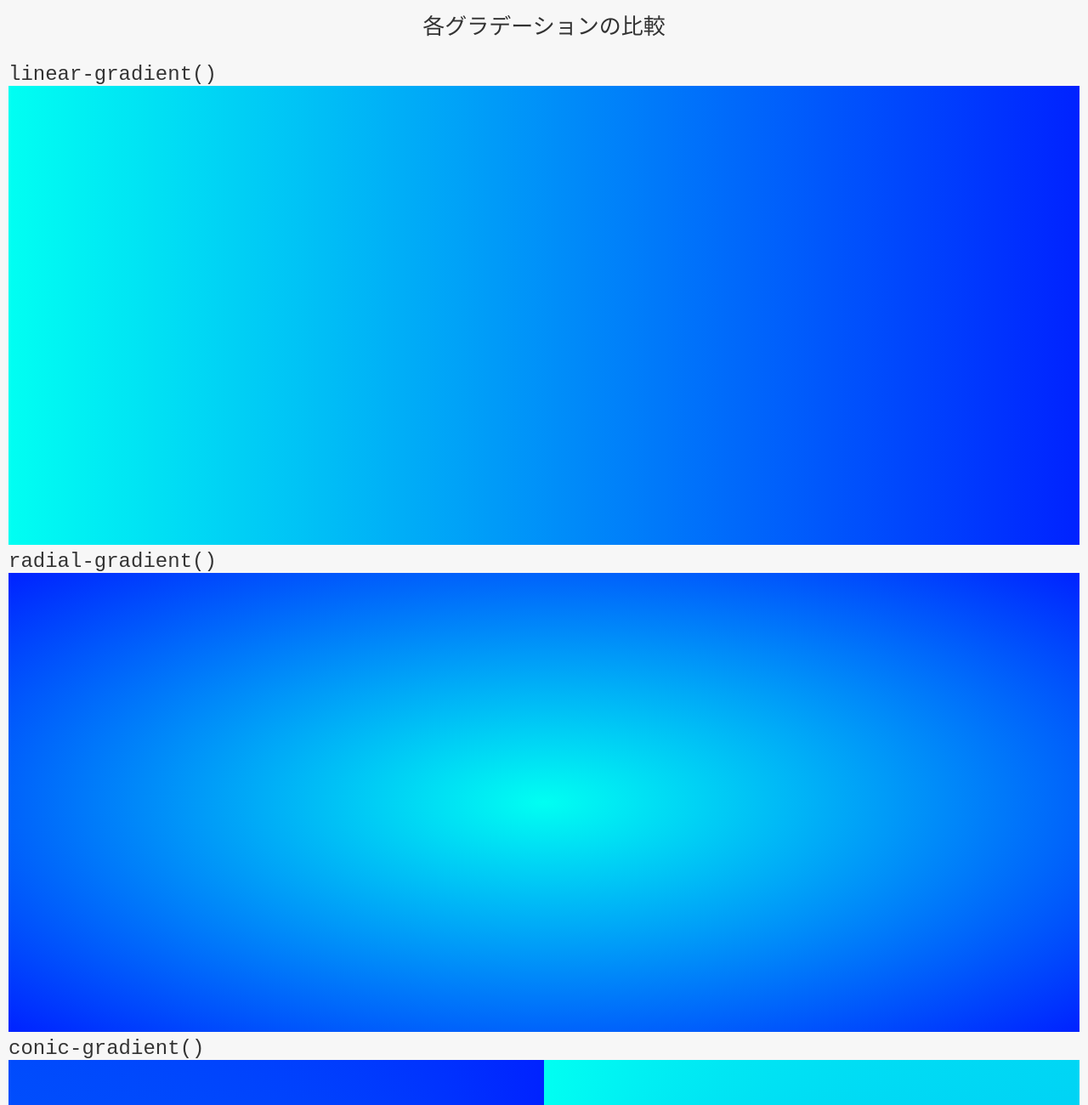
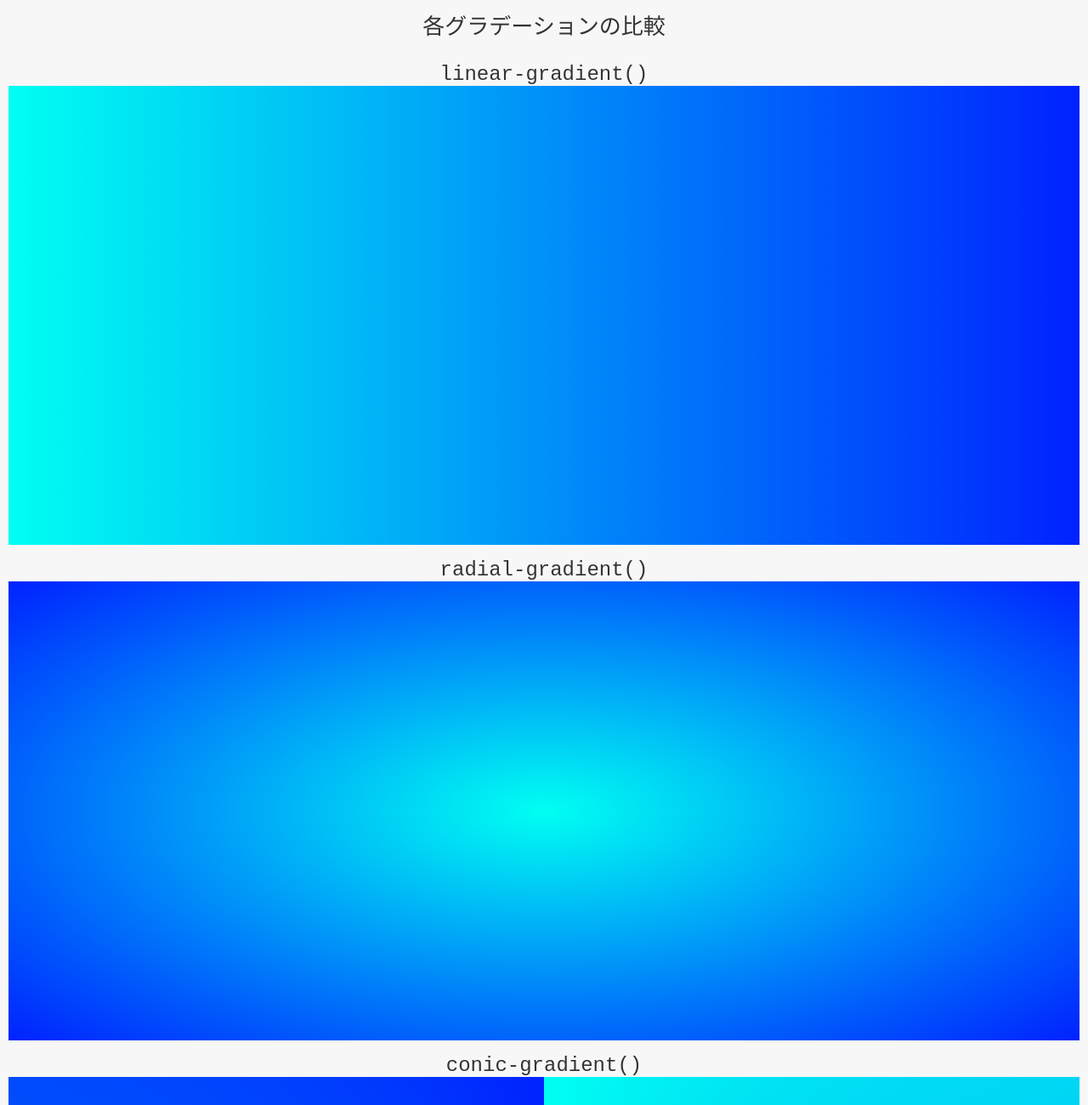
Before and after one commit to ics-creative/180914_conic_gradient, a website built with Parcel: page docs/sample1/index.html in a window 1280 px wide. Shown: the top 1300 px of the page at 85% size. Built offline with nearby package versions, Linux system fonts and the light colour scheme.

Commit message:
全体：サンプルの見栄えを調整

```diff
--- a/docs/common/css/style.css
+++ b/docs/common/css/style.css
@@ -21,7 +21,6 @@ body {
     Helvetica, Arial, sans-serif;
   font-size: 22px;
   color: #333333;
-  padding: 10px;
   box-sizing: border-box;
   background-color: #f7f7f7;
 }
--- a/docs/sample1/index.html
+++ b/docs/sample1/index.html
@@ -10,17 +10,19 @@
 <body>
 <h1>各グラデーションの比較</h1>
 
-<h2><code>linear-gradient()</code></h2>
-<div class="box1 box">
-</div>
+<section>
+  <h2><code>linear-gradient()</code></h2>
+  <div class="box1 box"></div>
+</section>
 
-<h2><code>radial-gradient()</code></h2>
-<div class="box2 box">
-</div>
+<section>
+  <h2><code>radial-gradient()</code></h2>
+  <div class="box2 box"></div>
+</section>
 
-<h2><code>conic-gradient()</code></h2>
-
-<div class="box3 box">
-</div>
+<section>
+  <h2><code>conic-gradient()</code></h2>
+  <div class="box3 box"></div>
+</section>
 </body>
 </html>
--- a/docs/sample1/style.css
+++ b/docs/sample1/style.css
@@ -1,3 +1,19 @@
+body {
+  padding: 10px;
+}
+
+section {
+  margin-top: 10px;
+}
+
+section:first-of-type {
+  margin-top: 0;
+}
+
+h2 {
+  text-align: center;
+}
+
 .box {
   width: 100%;
   height: 540px;
```
